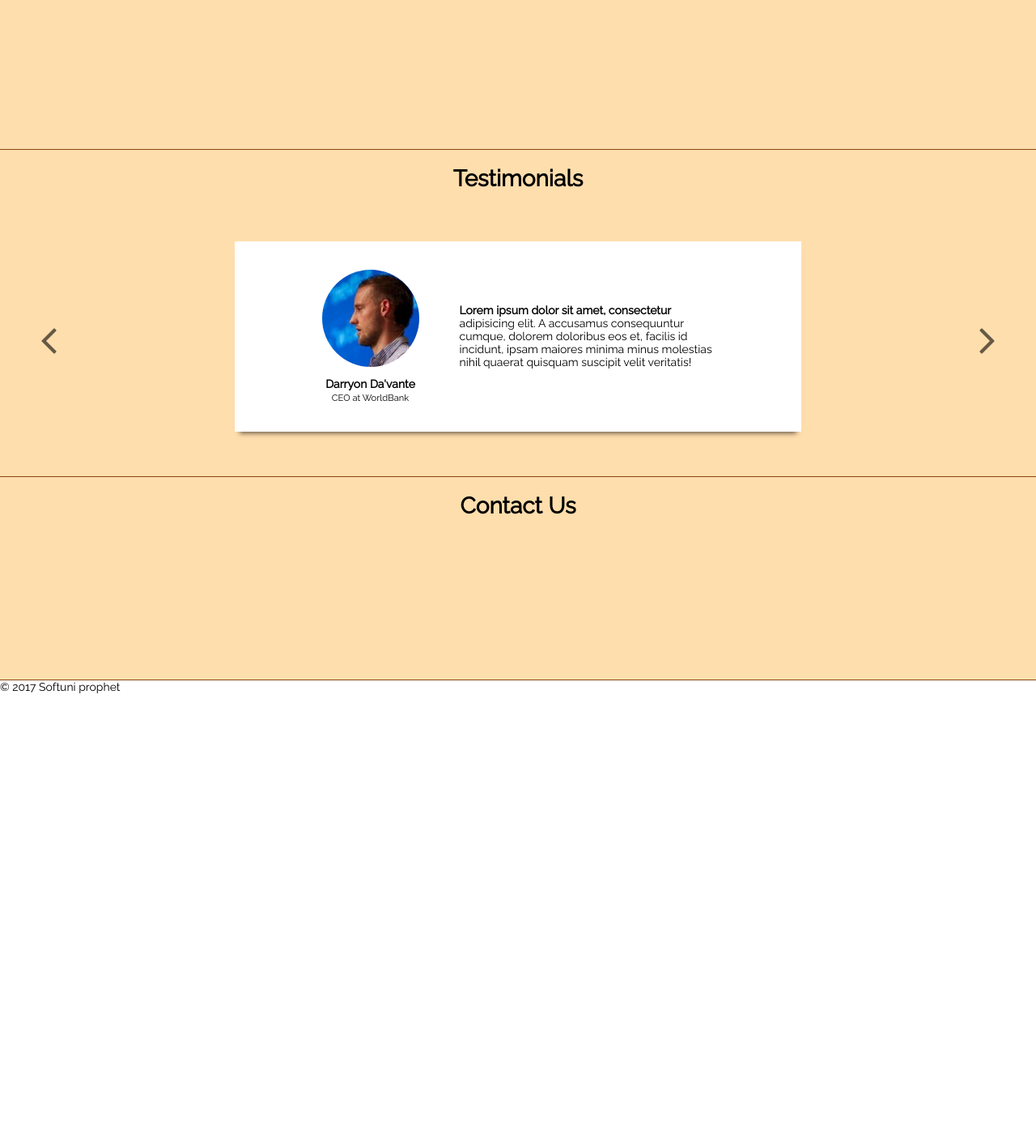
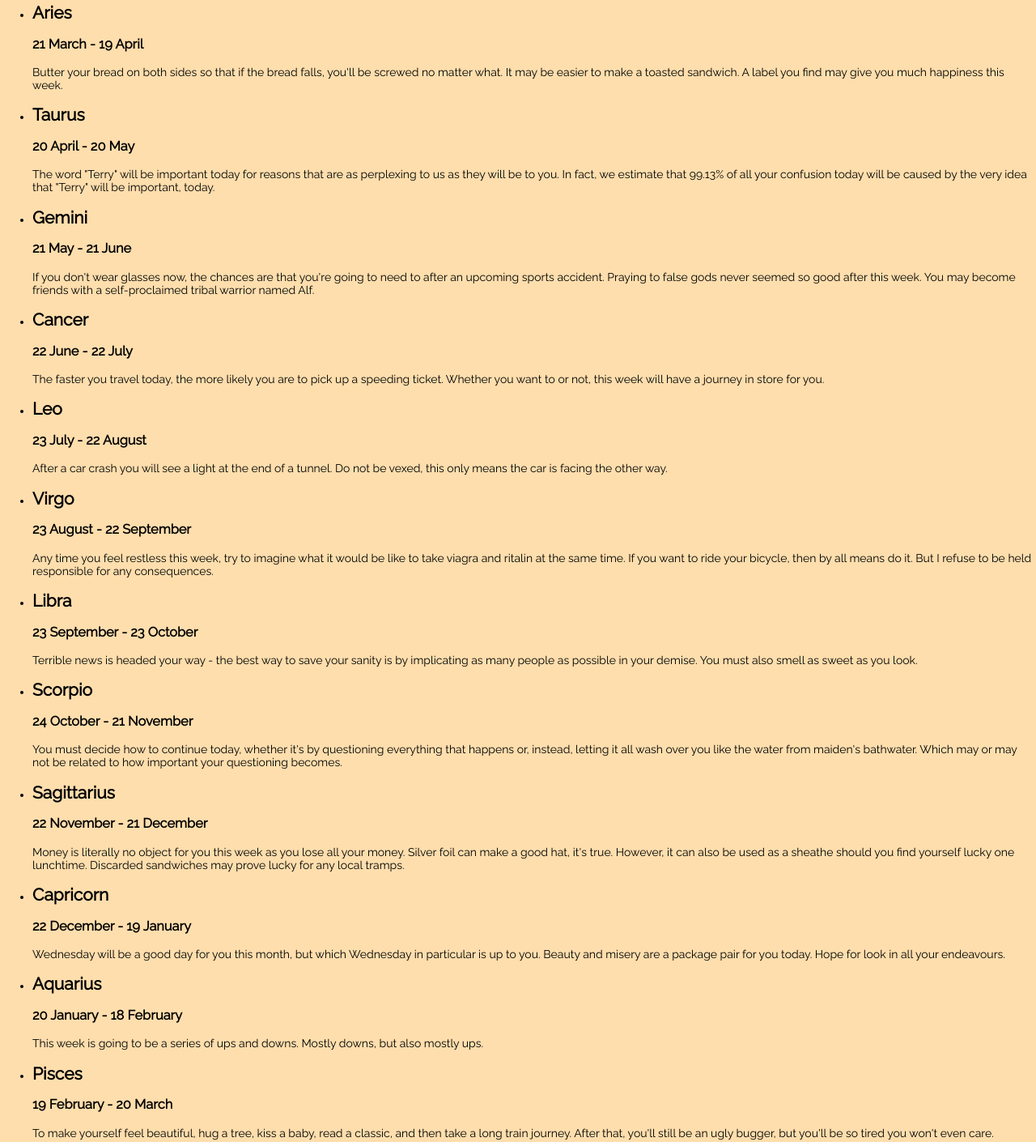
Before and after one commit to VanGog06/Web-Fundamentals-TeamWork, a plain HTML site: page index.html in a window 1280 px wide. Shown: the part 1420-2830 px from the top of the page at 81% size. Before the commit the page ends 2276 px from the top, so only its background shows below. Drawn offline with Linux system fonts and the light colour scheme.

Commit message:
Update index.html

```diff
--- a/index.html
+++ b/index.html
@@ -46,6 +46,84 @@
     </section>
     <section id="horoscope">
         <h1>Horoscope</h1>
+         <div class="horoscope">
+        <ul>
+            <li>
+                <h2>Aries</h2>
+                <i class="ai aries"></i>
+                <h3>21 March - 19 April</h3>
+                <p>Butter your bread on both sides so that if the bread falls, you'll be screwed no matter what. It may be easier to make a toasted sandwich. A label you find may give you much happiness this week.
+                </p>
+            </li>
+            <li>
+                <h2>Taurus</h2>
+                <i class="ai taurus"></i>
+                <h3>20 April - 20 May</h3>
+                <p>The word "Terry" will be important today for reasons that are as perplexing to us as they will be to you. In fact, we estimate that 99.13% of all your confusion today will be caused by the very idea that "Terry" will be important, today.
+                </p>
+            </li>
+            <li>
+                <h2>Gemini</h2>
+                <i class="ai gemini"></i>
+                <h3>21 May - 21 June</h3>
+                <p>If you don't wear glasses now, the chances are that you're going to need to after an upcoming sports accident. Praying to false gods never seemed so good after this week. You may become friends with a self-proclaimed tribal warrior named Alf.</p>
+            </li>
+            <li>
+                <h2>Cancer</h2>
+                <i class="ai cancer"></i>
+                <h3>22 June - 22 July</h3>
+                <p>The faster you travel today, the more likely you are to pick up a speeding ticket. Whether you want to or not, this week will have a journey in store for you.</p>
+            </li>
+            <li>
+                <h2>Leo</h2>
+                <i class="ai leo"></i>
+                <h3>23 July - 22 August</h3>
+                <p>After a car crash you will see a light at the end of a tunnel. Do not be vexed, this only means the car is facing the other way.</p>
+            </li>
+            <li>
+                <h2>Virgo</h2>
+                <i class="ai virgo"></i>
+                <h3>23 August - 22 September</h3>
+                <p>Any time you feel restless this week, try to imagine what it would be like to take viagra and ritalin at the same time. If you want to ride your bicycle, then by all means do it. But I refuse to be held responsible for any consequences.</p>
+            </li>
+            <li>
+                <h2>Libra</h2>
+                <i class="ai libra"></i>
+                <h3>23 September - 23 October</h3>
+                <p>Terrible news is headed your way - the best way to save your sanity is by implicating as many people as possible in your demise. You must also smell as sweet as you look.</p>
+            </li>
+            <li>
+                <h2>Scorpio</h2>
+                <i class="ai scorpio"></i>
+                <h3>24 October - 21 November</h3>
+                <p>You must decide how to continue today, whether it's by questioning everything that happens or, instead, letting it all wash over you like the water from maiden's bathwater. Which may or may not be related to how important your questioning becomes.</p>
+            </li>
+            <li>
+                <h2>Sagittarius</h2>
+                <i class="ai sagittarius"></i>
+                <h3>22 November - 21 December</h3>
+                <p>Money is literally no object for you this week as you lose all your money. Silver foil can make a good hat, it's true. However, it can also be used as a sheathe should you find yourself lucky one lunchtime. Discarded sandwiches may prove lucky for any local tramps.</p>
+            </li>
+            <li>
+                <h2>Capricorn</h2>
+                <i class="ai capricorn"></i>
+                <h3>22 December - 19 January</h3>
+                <p>Wednesday will be a good day for you this month, but which Wednesday in particular is up to you. Beauty and misery are a package pair for you today. Hope for look in all your endeavours.</p>
+            </li>
+            <li>
+                <h2>Aquarius</h2>
+                <i class="ai aquarius"></i>
+                <h3>20 January - 18 February</h3>
+                <p>This week is going to be a series of ups and downs. Mostly downs, but also mostly ups.</p>
+            </li>
+            <li>
+                <h2>Pisces</h2>
+                <i class="ai pisces"></i>
+                <h3>19 February - 20 March</h3>
+                <p>To make yourself feel beautiful, hug a tree, kiss a baby, read a classic, and then take a long train journey. After that, you'll still be an ugly bugger, but you'll be so tired you won't even care.</p>
+            </li>
+        </ul>
+    </div>
     </section>
     <section id="testimonials">
         <h1>Testimonials</h1>
```
